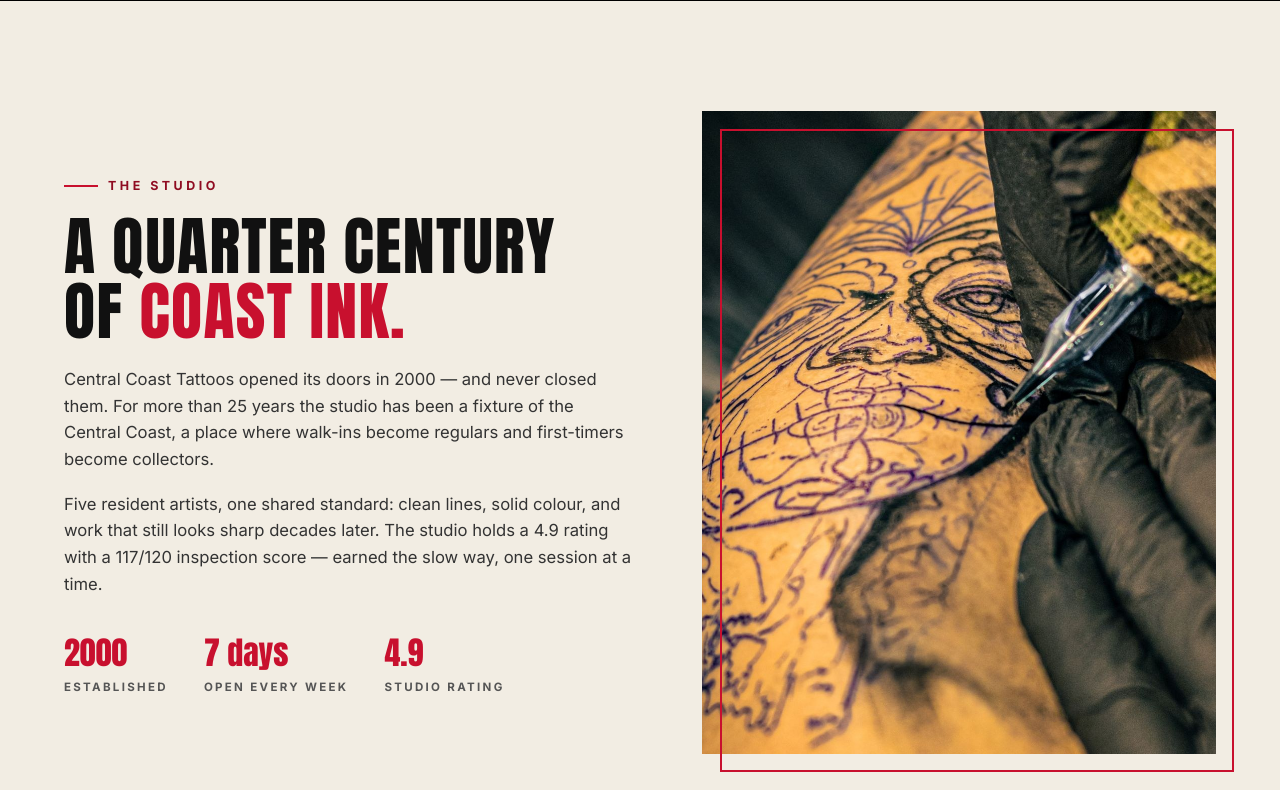
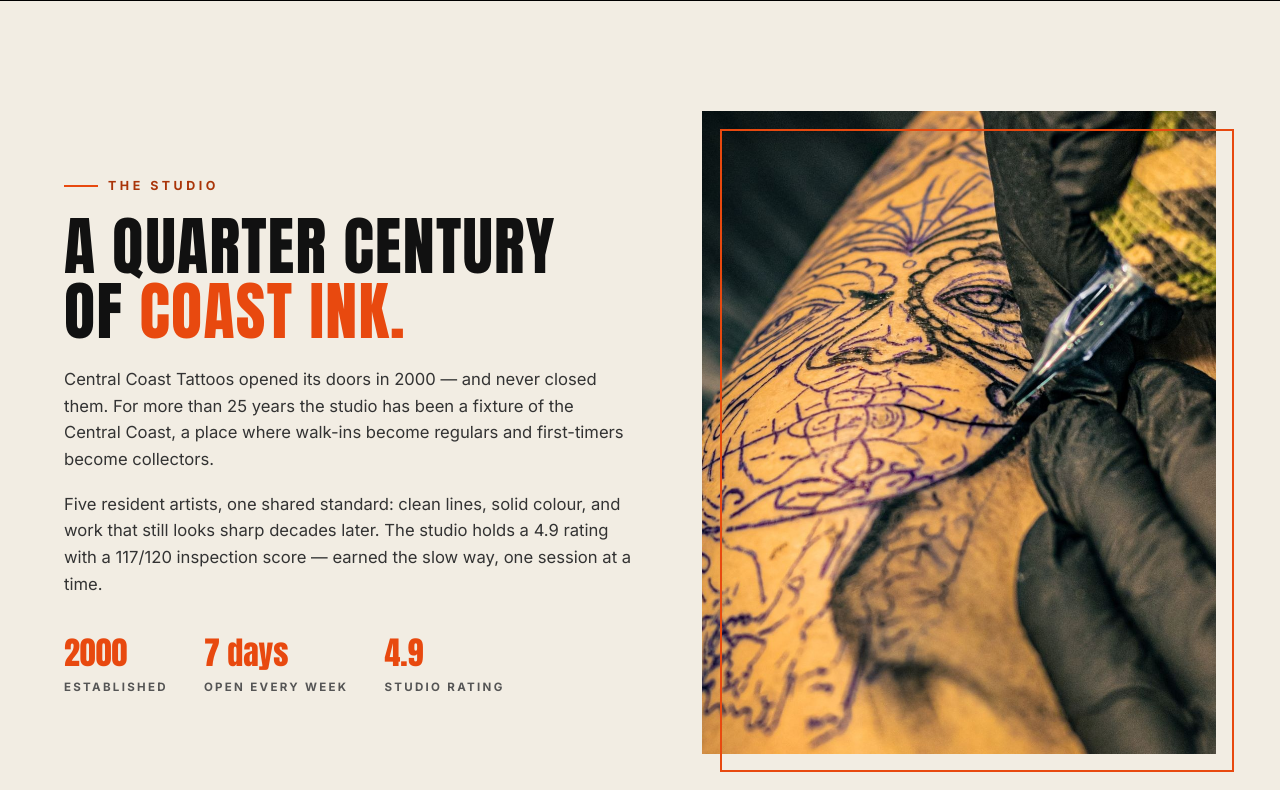
Before and after one commit to afnankhadim5750/central-coast-tattoos, a plain HTML site: page index.html in a window 1280 px wide. Shown: the part 960-1750 px from the top of the page. Drawn offline with nearby package versions, Linux system fonts and the light colour scheme.

Commit message:
Demo website concept for Central Coast Tattoos (Central Coast, NSW)

```diff
--- a/styles.css
+++ b/styles.css
@@ -1,13 +1,13 @@
 /* CENTRAL COAST TATTOOS — demo site stylesheet
-   Palette: near-black #111111 · bone #F2EDE3 · red #C8102E
+   Palette: near-black #111111 · bone #F2EDE3 · burnt orange #E8490F
    Display: Anton (uppercase) · Body: Inter */
 :root{
   --black:#111111;
   --coal:#0b0b0b;
   --bone:#F2EDE3;
   --bone-dim:#d9d2c2;
-  --red:#C8102E;
-  --red-deep:#8f0b21;
+  --red:#E8490F;
+  --red-deep:#A93408;
   --grey:#232323;
   --header-h:74px;
 }
```
Also changed, not shown: 1 other file.
